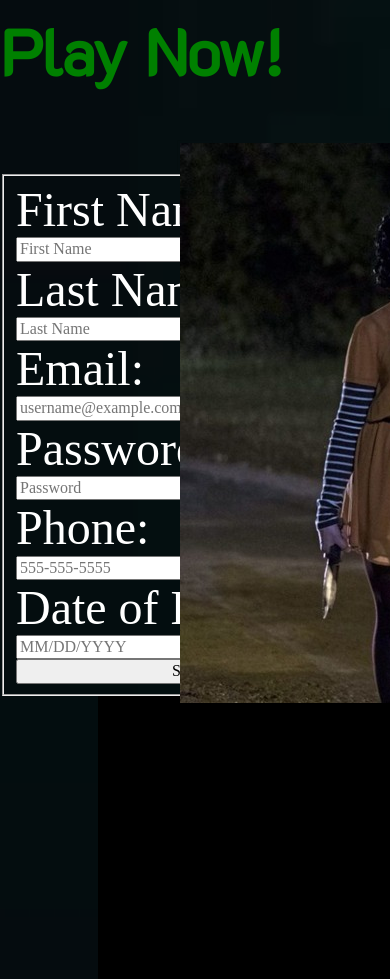
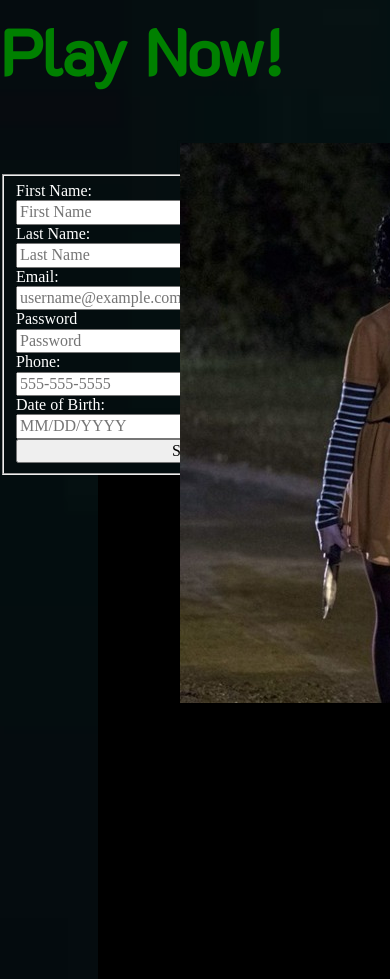
Before and after one commit to Darthseid/ITM_362_Project_1, a plain HTML site: page index.html in a window 390 px wide. Shown: the part 3224-4203 px from the top of the page. Drawn offline with nearby package versions, Linux system fonts and the light colour scheme; files that its build step writes are made by us from their sources; files whose address does not match are found by name.

Commit message:
Changed the media queries.

```diff
--- a/style/styled.css
+++ b/style/styled.css
@@ -22,13 +22,6 @@ h1
 	     line-height: 1.5; //perfect fifth modular scale.
     }
 
-@media screen and (max-width: 1024px)
-{
-	label
-	{
-        font-size: 3em;
-    }
-}
 @media screen and (min-width: 700px)
 {
  body
```
